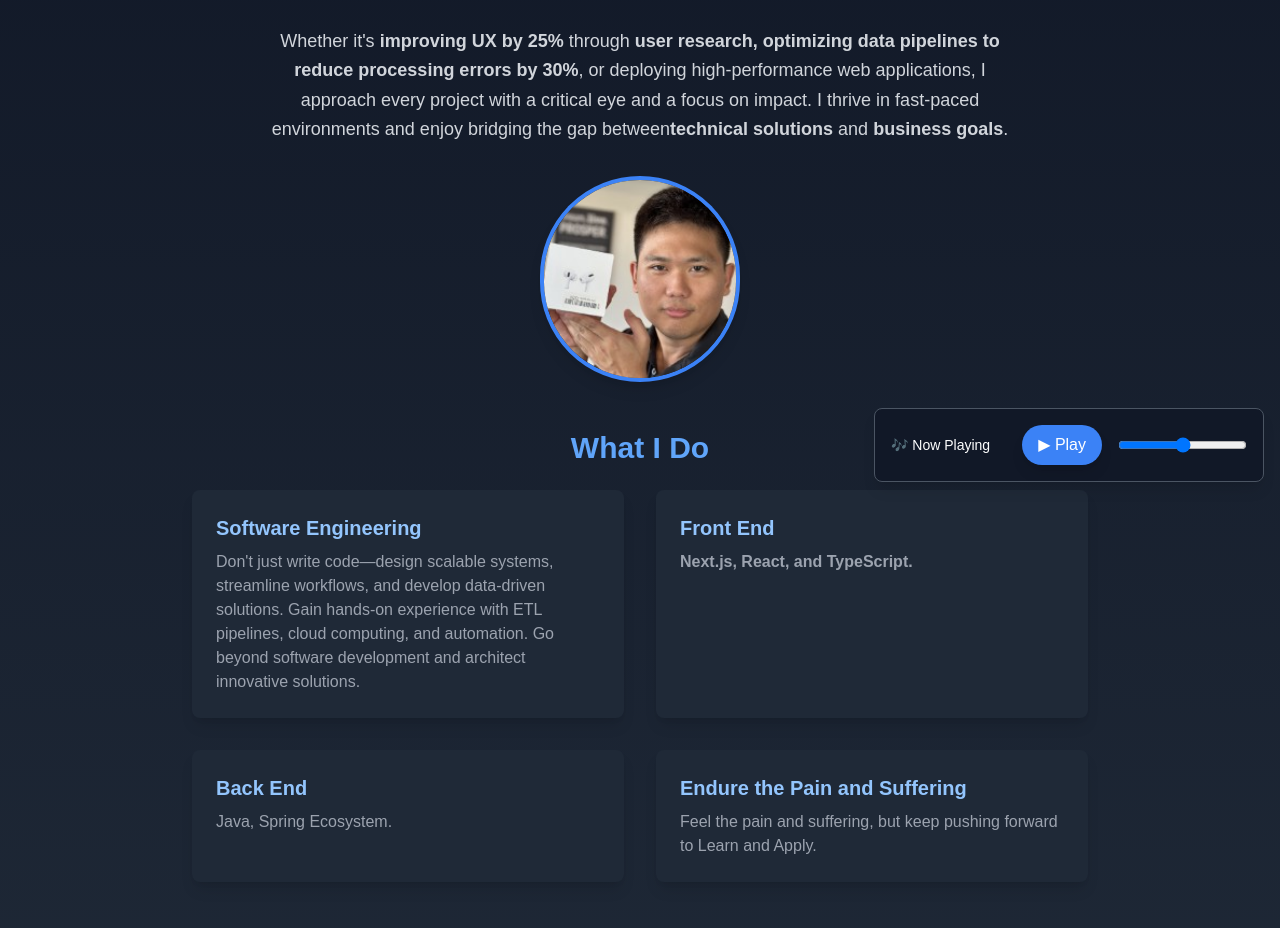
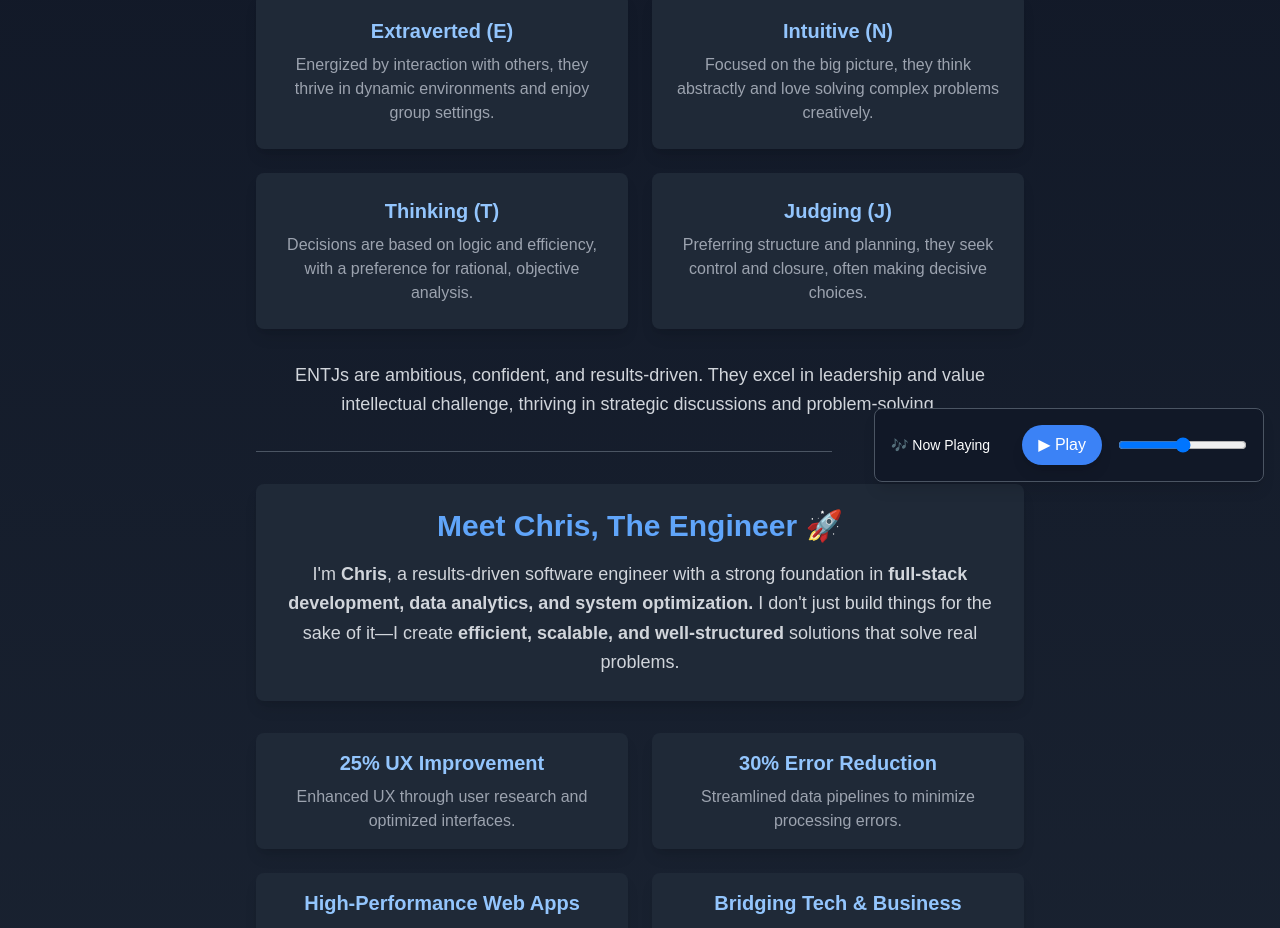
Before and after one commit to Chrisyeu11/my-portfolio, a Next.js app: page /about in a window 1280 px wide. Shown: the part 302-1230 px from the top of the page. Built offline with nearby package versions, Linux system fonts and the light colour scheme.

Commit message:
Fixed AboutPage and improved layout

```diff
--- a/app/about/page.tsx
+++ b/app/about/page.tsx
@@ -1,6 +1,5 @@
 "use client";
 import Image from "next/image";
-
 
 export default function AboutPage() {
   return (
@@ -10,21 +9,104 @@ export default function AboutPage() {
         <h1 className="text-5xl font-extrabold text-blue-400 mb-4 animate-fade-in">
           About Me
         </h1>
+
+        {/* ENTJ Overview Section */}
         <p className="text-lg text-gray-300 leading-relaxed animate-fade-in delay-200">
-          I&apos;m <strong>Chris</strong>, a results-driven software Engineer with a strong foundation in
-          full-stack development, data analytics, and system optimization. I don&apos;t just build things for the sake of it.
-          I create <strong>efficient, scalable, and well-structured</strong> solutions that solve real problems.
-          <br />
-          <br />
-          Whether it&apos;s <strong>improving UX by 25%</strong> through <strong>user research, optimizing data pipelines to reduce
-          processing errors by 30%</strong>, or deploying high-performance web applications, I approach every project
-          with a critical eye and a focus on impact. I thrive in fast-paced environments and enjoy bridging the gap between
-          <strong>technical solutions</strong> and <strong>business goals</strong>.
+          An <strong>ENTJ</strong> is a natural leader, assertive, and driven. Known for strategic thinking and organizing people and resources to achieve long-term goals, ENTJs embody these key traits:
         </p>
+
+        {/* Key Traits Section with Card Layout */}
+        <div className="grid grid-cols-1 md:grid-cols-2 gap-6 mt-6">
+          {[
+            {
+              title: "Extraverted (E)",
+              desc: "Energized by interaction with others, they thrive in dynamic environments and enjoy group settings.",
+            },
+            {
+              title: "Intuitive (N)",
+              desc: "Focused on the big picture, they think abstractly and love solving complex problems creatively.",
+            },
+            {
+              title: "Thinking (T)",
+              desc: "Decisions are based on logic and efficiency, with a preference for rational, objective analysis.",
+            },
+            {
+              title: "Judging (J)",
+              desc: "Preferring structure and planning, they seek control and closure, often making decisive choices.",
+            },
+          ].map((trait, index) => (
+            <div
+              key={index}
+              className="p-6 bg-gray-800 rounded-lg shadow-lg hover:scale-105 transition transform"
+            >
+              <h3 className="text-xl font-bold text-blue-300 mb-2">
+                {trait.title}
+              </h3>
+              <p className="text-gray-400">{trait.desc}</p>
+            </div>
+          ))}
+        </div>
+
+        {/* Summary About ENTJs */}
+        <p className="text-lg text-gray-300 leading-relaxed mt-8">
+          ENTJs are ambitious, confident, and results-driven. They excel in
+          leadership and value intellectual challenge, thriving in strategic
+          discussions and problem-solving.
+        </p>
+
+        {/* Divider to Separate Sections */}
+        <hr className="my-8 border-gray-600 w-3/4" />
+
+        {/* Chris Introduction Section */}
+        <div className="bg-gray-800 p-6 rounded-lg shadow-lg max-w-3xl mt-8 hover:scale-105 transition transform">
+          <h2 className="text-3xl font-bold text-blue-400 mb-4">
+            Meet Chris, The Engineer 🚀
+          </h2>
+          <p className="text-lg text-gray-300 leading-relaxed">
+            I&apos;m <strong>Chris</strong>, a results-driven software engineer
+            with a strong foundation in
+            <strong> full-stack development, data analytics, and system optimization.</strong>{" "}
+            I don&apos;t just build things for the sake of it—I create
+            <strong> efficient, scalable, and well-structured</strong> solutions
+            that solve real problems.
+          </p>
+        </div>
+
+        {/* Key Achievements Section */}
+        <div className="mt-8 grid grid-cols-1 md:grid-cols-2 gap-6">
+          {[
+            {
+              title: "25% UX Improvement",
+              desc: "Enhanced UX through user research and optimized interfaces.",
+            },
+            {
+              title: "30% Error Reduction",
+              desc: "Streamlined data pipelines to minimize processing errors.",
+            },
+            {
+              title: "High-Performance Web Apps",
+              desc: "Deployed scalable and high-performing applications.",
+            },
+            {
+              title: "Bridging Tech & Business",
+              desc: "Aligned technical solutions with business goals effectively.",
+            },
+          ].map((achievement, index) => (
+            <div
+              key={index}
+              className="p-4 bg-gray-800 rounded-lg shadow-lg hover:scale-105 transition transform"
+            >
+              <h3 className="text-xl font-bold text-blue-300 mb-2">
+                {achievement.title}
+              </h3>
+              <p className="text-gray-400">{achievement.desc}</p>
+            </div>
+          ))}
+        </div>
       </div>
 
       {/* Profile Image */}
-      <div className="relative mt-8 animate-fade-in delay-400">
+      <div className="relative mt-12 animate-fade-in delay-400">
         <Image
           src="/profile-pic.jpg"
           alt="Chris Yeu"
@@ -36,34 +118,38 @@ export default function AboutPage() {
 
       {/* Skills & Interests */}
       <div className="mt-12 max-w-4xl animate-fade-in delay-600">
-        <h2 className="text-3xl font-semibold text-center text-blue-400">What I Do</h2>
+        <h2 className="text-3xl font-semibold text-center text-blue-400">
+          What I Do
+        </h2>
         <div className="grid grid-cols-1 md:grid-cols-2 gap-8 mt-6">
-          <div className="p-6 bg-gray-800 rounded-lg shadow-lg hover:scale-110 transition transform">
-            <h3 className="text-xl font-bold text-blue-300">Software Engineering</h3>
-            <p className="text-gray-400 mt-2">
-            Don&apos;t just write code—design scalable systems, streamline workflows, and develop data-driven solutions.
-Gain hands-on experience with ETL pipelines, cloud computing, and automation.
-Go beyond software development and architect innovative solutions.
-            </p>
-          </div>
-          <div className="p-6 bg-gray-800 rounded-lg shadow-lg hover:scale-110 transition transform">
-            <h3 className="text-xl font-bold text-blue-300">Front End</h3>
-            <p className="text-gray-400 mt-2">
-            <strong>Next.js, React, and TypeScript.</strong>
-            </p>
-          </div>
-          <div className="p-6 bg-gray-800 rounded-lg shadow-lg hover:scale-110 transition transform">
-            <h3 className="text-xl font-bold text-blue-300">Back End</h3>
-            <p className="text-gray-400 mt-2">
-              Java, Spring Ecosystem.
-            </p>
-          </div>
-          <div className="p-6 bg-gray-800 rounded-lg shadow-lg hover:scale-110 transition transform">
-            <h3 className="text-xl font-bold text-blue-300">Endure the Pain and Suffering</h3>
-            <p className="text-gray-400 mt-2">
-            Feel the pain and suffering, but keep pushing forward to Learn and Apply.
-            </p>
-          </div>
+          {[
+            {
+              title: "Software Engineering",
+              desc: "Do&apos;t just write code—design scalable systems, streamline workflows, and develop data-driven solutions.",
+            },
+            {
+              title: "Front End",
+              desc: "Expertise in Next.js, React, and TypeScript.",
+            },
+            {
+              title: "Back End",
+              desc: "Java, Spring Ecosystem.",
+            },
+            {
+              title: "Endure the Pain and Suffering",
+              desc: "Feel the pain and suffering, but keep pushing forward to learn and apply.",
+            },
+          ].map((skill, index) => (
+            <div
+              key={index}
+              className="p-6 bg-gray-800 rounded-lg shadow-lg hover:scale-110 transition transform"
+            >
+              <h3 className="text-xl font-bold text-blue-300 mb-2">
+                {skill.title}
+              </h3>
+              <p className="text-gray-400">{skill.desc}</p>
+            </div>
+          ))}
         </div>
       </div>
 
@@ -74,7 +160,11 @@ Go beyond software development and architect innovative solutions.
           Reach out for collaborations, opportunities, or a tech chat!
         </p>
         <div className="flex gap-6 mt-4 justify-center">
-          <a href="https://github.com/chrisyeu11" target="_blank" rel="noopener noreferrer">
+          <a
+            href="https://github.com/chrisyeu11"
+            target="_blank"
+            rel="noopener noreferrer"
+          >
             <Image
               src="/github-logo.svg"
               alt="GitHub"
@@ -83,7 +173,11 @@ Go beyond software development and architect innovative solutions.
               className="hover:scale-110 transition transform"
             />
           </a>
-          <a href="https://linkedin.com/in/chrisyeu11" target="_blank" rel="noopener noreferrer">
+          <a
+            href="https://linkedin.com/in/chrisyeu11"
+            target="_blank"
+            rel="noopener noreferrer"
+          >
             <Image
               src="/linkedin-logo.svg"
               alt="LinkedIn"
--- a/app/experience/page.tsx
+++ b/app/experience/page.tsx
@@ -1,18 +1,29 @@
 export default function ExperiencePage() {
   const experience = [
 
+
     {
-      title: "Childhood Cancer Society Hackathon",
-      location: "New York, NY | 1.2025 - 2.2025",
+      title: "Preload | UPS",
+      location: "Stafford, TX. | 10.2023 - Current Position",
       details: [
-        "Coordinated and optimized preload operations, ensuring timely and accurate package handling.",
-        "Improved workflow efficiency by identifying bottlenecks and implementing corrective measures.",
-        "Communicated with cross-functional teams to address operational challenges and maintain service quality."
+        "Efficiently loaded and unloaded packages, ensuring timely and accurate processing.",
+        "Maintained a high standard of safety and organization while handling packages over 150 lbs.",
+        "Collaborated with team members to streamline workflow and meet daily operational goals."
       ]
     },
     {
-      title: "Product Management Intern | Houston Environmental Justice",
-      location: "Remote | 06.2024 - 08.2024",
+      title: "Software Engineer / Data Analyst | Childhood Cancer Society Hackathon",
+      location: "New York, NY. | 1.2025 - 02.2025",
+      details: [
+        "Built a crypto analytics tool to analyze and visualize ETH/USDT trade data, winning 1st place in a national social impact hackathon.",
+        "Developed an end-to-end ETL pipeline using Pandas and PyArrow to process and structure over 2GB+ of trade data.",
+        "Visualized trading trends and patterns using Matplotlib and Seaborn, enhancing data insights for informed decision-making."
+      ]
+    },
+
+    {
+      title: "Frontend Develop Intern | Houston Environmental Justice",
+      location: "Houston, TX. | 06.2024 - 08.2024",
       details: [
         "Increased user engagement by 10% by defining and prioritizing a product roadmap.",
         "Led cross-functional collaboration with engineers and designers, improving UI consistency by 20%.",
```
